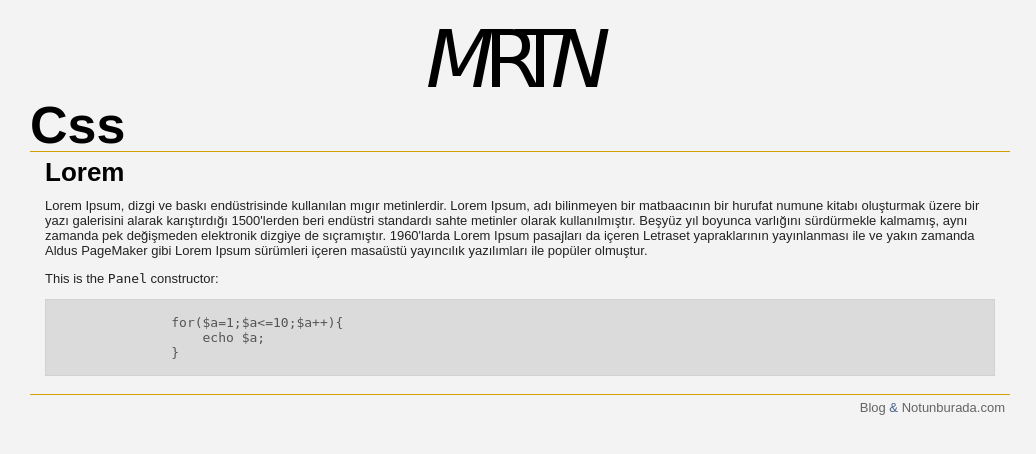
After one commit to mertcanekren/koding, a PHP site: page /tutorials/css/a.html in a window 1280 px wide. The commit adds this page. Shown: the top 454 px of the page, without its empty margins (120-1156 px from the left). Run offline with PHP 8.4, Linux system fonts and the light colour scheme.

Commit message:
adding pre

```diff
--- a/css/style.css
+++ b/css/style.css
@@ -28,6 +28,20 @@ header h1{
     margin: 0;
     line-height:1em;
     border-bottom: 1px solid #d3a200;
+}
+header h2{
+    font-weight:900;
+    font-size:2em;
+    color:#000000;
+    margin: 5px 15px;
+}
+article{
+    padding:5px 15px;
+}
+article pre{
+    border: 1px solid #d1d1d1;
+    background: #dbdbdb;
+    color: #555555;
 }
 ul.list{
    width: 900px;
--- /dev/null
+++ b/tutorials/css/a.html
@@ -0,0 +1,32 @@
+<!DOCTYPE html>
+<html>
+<head>
+    <meta charset="utf-8">
+    <title>Css | MRTN</title>
+    <meta name="viewport" content="width=device-width,initial-scale=1">
+    <link rel="stylesheet" href="../../css/style.css">
+</head>
+<body>
+    <div class="main">
+        <a href="../../"><div class="logo"></div></a>
+        <header>
+           <h1>Css</h1>
+            <h2>Lorem</h2>
+        </header>
+        <article>
+            Lorem Ipsum, dizgi ve baskı endüstrisinde kullanılan mıgır metinlerdir. Lorem Ipsum, adı bilinmeyen bir matbaacının bir hurufat numune kitabı oluşturmak üzere bir yazı galerisini alarak karıştırdığı 1500'lerden beri endüstri standardı sahte metinler olarak kullanılmıştır. Beşyüz yıl boyunca varlığını sürdürmekle kalmamış, aynı zamanda pek değişmeden elektronik dizgiye de sıçramıştır. 1960'larda Lorem Ipsum pasajları da içeren Letraset yapraklarının yayınlanması ile ve yakın zamanda Aldus PageMaker gibi Lorem Ipsum sürümleri içeren masaüstü yayıncılık yazılımları ile popüler olmuştur.
+            <p>This is the <code>Panel</code> constructor:</p>
+            <pre><code>
+                for($a=1;$a<=10;$a++){
+                    echo $a;
+                }
+            </code></pre>
+        </article>
+        <footer>
+            <span>
+                <a href="http://www.mertcanekren.com" target="_blank">Blog</a> & <a href="http://www.notunburada.com">Notunburada.com</a>
+            </span>
+        </footer>
+    </div>
+</body>
+</html>
```
